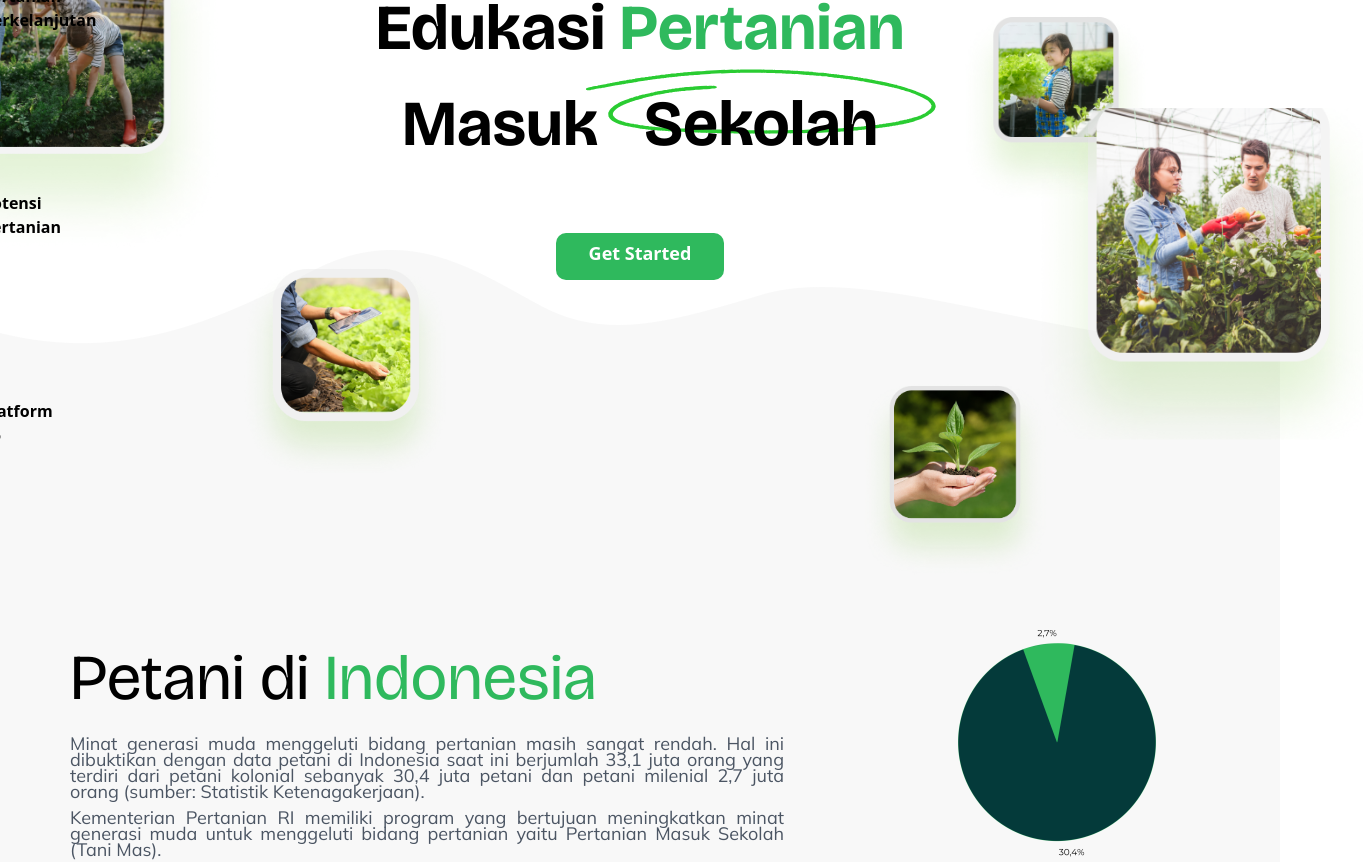
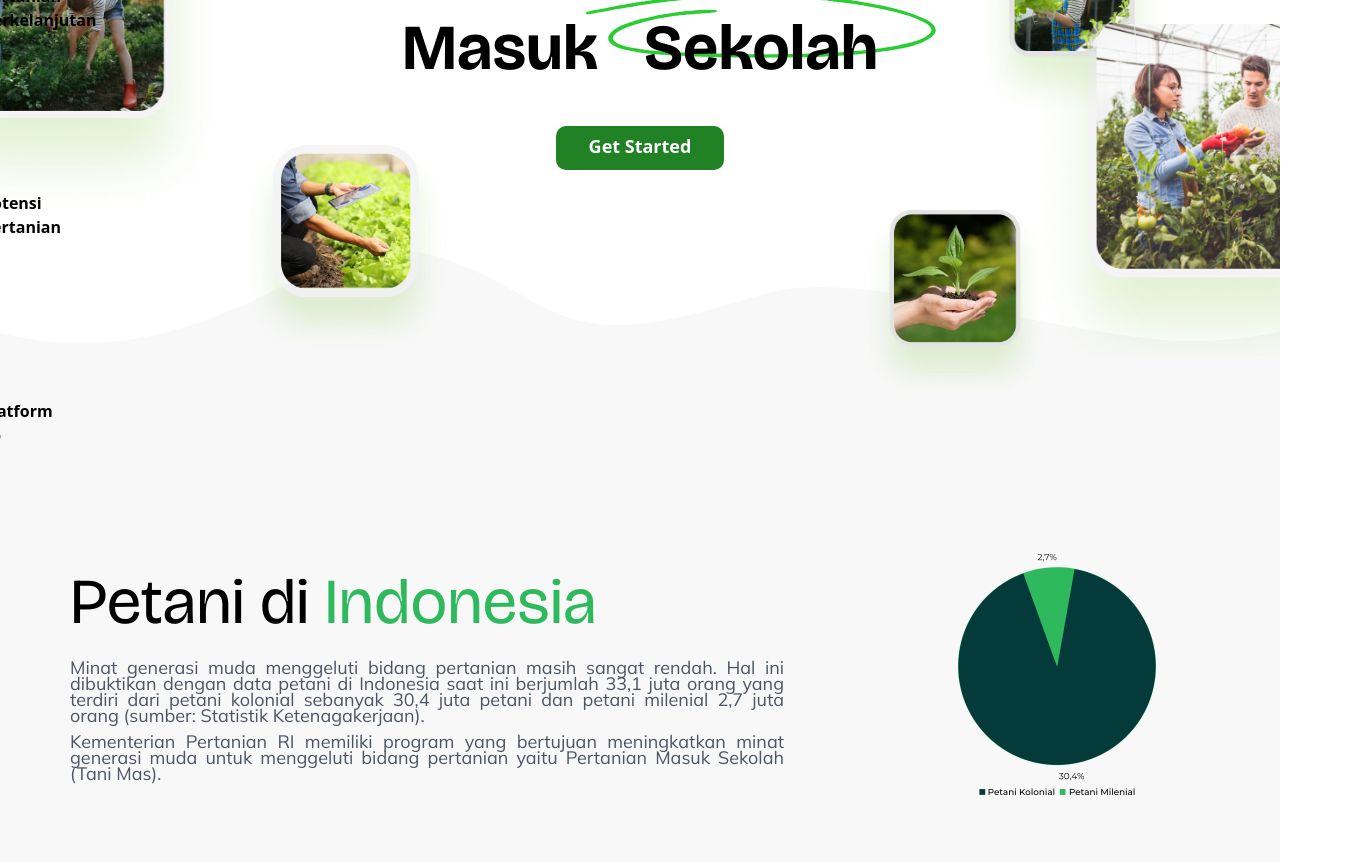
Before and after one commit to StepUp-Project6/edutanimas, a React (Vite) app: page / in a window 1280 px wide. Shown: the part 300-1162 px from the top of the page, 1363 px wide, since content can reach past the window. Built offline with nearby package versions, Linux system fonts and the light colour scheme.

Commit message:
Finishing Home page

```diff
--- a/src/pages/home.jsx
+++ b/src/pages/home.jsx
@@ -46,37 +46,37 @@ const Home = () => {
         alt="bg"
         className="hidden absolute md:top-[750px] lg:top-[850px] w-full -z-50 md:block"
       />
-      <section className="mt-16 w-full relative h-[550px] md:mt-[80px] md:h-[160px] lg:mt-[80px] lg:h-[270px] xl:mt-[176px] xl:h-[300px]">
+      <section className="mt-16 w-full relative h-[550px] md:mt-0 md:h-[160px]  lg:h-[600px] xl:h-[600px] md:pb-[300px] md:pt-[80px] lg:pt-[100px] md:overflow-hidden">
         <SectionImage
           images={[
             {
               src: "images/home/home-1.png",
               position:
-                "top-32 left-0 md:top-0 md:-left-9 md:mt-[-30px] lg:top-0 lg:-left-4 lg:mt-[-30px] xl:top-0 xl:-left-20 xl:mt-[-70px]",
+                "top-32 left-0 md:top-[85px] md:-left-9 md:mt-[-30px] lg:top-[110px] lg:-left-8 lg:mt-[-30px] xl:top-[140px] xl:-left-20 xl:mt-[-70px]",
               size: "w-[122px] h-[132px] lg:w-[160px] lg:h-[200px] xl:w-[200px] xl:h-[230px]",
             },
             {
               src: "images/home/home-2.png",
               position:
-                "top-80 left-8 md:top-[110px] md:left-40 lg:top-72 lg:left-60",
+                "top-80 left-8 md:top-[195px] md:left-40 lg:top-[340px] lg:left-60",
               size: "w-[91px] h-[95px] lg:w-[131px] md:h-[127px] xl:w-[141px] xl:h-[137px]",
             },
             {
               src: "images/home/home-5.png",
               position:
-                "top-96 left-40 md:ml-[300px] md:top-40 lg:ml-[450px] lg:top-[350px] xl:ml-[700px] xl:top-[400px]",
+                "top-96 left-40 md:ml-[300px] md:top-[270px] lg:ml-[450px] lg:top-[430px] xl:ml-[700px] xl:top-[400px]",
               size: "w-[82px] h-[80px] lg:w-[120px] lg:h-[122px] xl:w-[126px] xl:h-[132px]",
             },
             {
               src: "images/home/home-4.png",
               position:
-                "top-48 right-[56px] md:right-7 md:top-[60px] lg:right-[-30px] lg:top-[140px] xl:right-7 xl:top-32",
+                "top-48 right-[56px] md:right-7 md:top-[145px] lg:right-[-30px] lg:top-[230px] xl:right-7 xl:top-[220px]",
               size: "w-[128px] h-[140px] lg:w-[222px] lg:h-[221px]",
             },
             {
               src: "images/home/home-3.png",
               position:
-                "top-40 right-32 -z-10 md:top-[30px] md:right-[120px] lg:top-[40px] lg:right-[100px] xl:top-[30px] xl:right-48",
+                "top-40 right-32 -z-10 md:top-[115px] md:right-[120px] lg:top-[140px] lg:right-[100px] xl:top-[120px] xl:right-44",
               size: "w-[65px] h-[59px] lg:w-[110px] lg:h-[110px] xl:w-[130px] xl:h-[130px]",
             },
           ]}
@@ -103,11 +103,11 @@ const Home = () => {
           </div>
         </div>
 
-        <div className="flex justify-center items-center absolute bottom-0 inset-x-0 ">
+        <div className="flex justify-center items-center inset-x-0 mt-[440px] md:mt-[20px] lg:mt-[30px]">
           <a
             href=""
             target="_blank"
-            className="btn bg-primary text-xs text-center py-3 px-6 text-white font-bold rounded-[10px] xl:w-[168px] xl:h-[47px] xl:font-semibold xl:text-[18px]"
+            className="btnb bg-[#218225] text-xs text-center py-3 px-8 text-white font-bold rounded-[10px] xl:w-[168px] xl:h-[44px] xl:font-semibold xl:text-[18px]"
           >
             Get Started
           </a>
@@ -115,7 +115,7 @@ const Home = () => {
       </section>
 
       {/* Petani Indonesia */}
-      <section className="mt-[60px] md:mt-[200px] lg:mt-[300px] xl:mt-[350px] ml-[20px] mr-[20px] md:ml-[40px] md:mr-[40px] lg:ml-[70px] lg:mr-[70px] xl:ml-[70px] xl:mr-[70px] ">
+      <section className="mt-[60px] md:mt-[150px] lg:mt-[200px] xl:mt-[150px] ml-[20px] mr-[20px] md:ml-[40px] md:mr-[40px] lg:ml-[70px] lg:mr-[70px] xl:ml-[70px] xl:mr-[70px] ">
         <div className="flex flex-col md:flex-row md:justify-between md:items-start lg:gap-x-[120px]">
           {/* Bagian Kiri: Judul dan Teks */}
           <div className="md:w-[60%] lg:w-[70%]">
```
